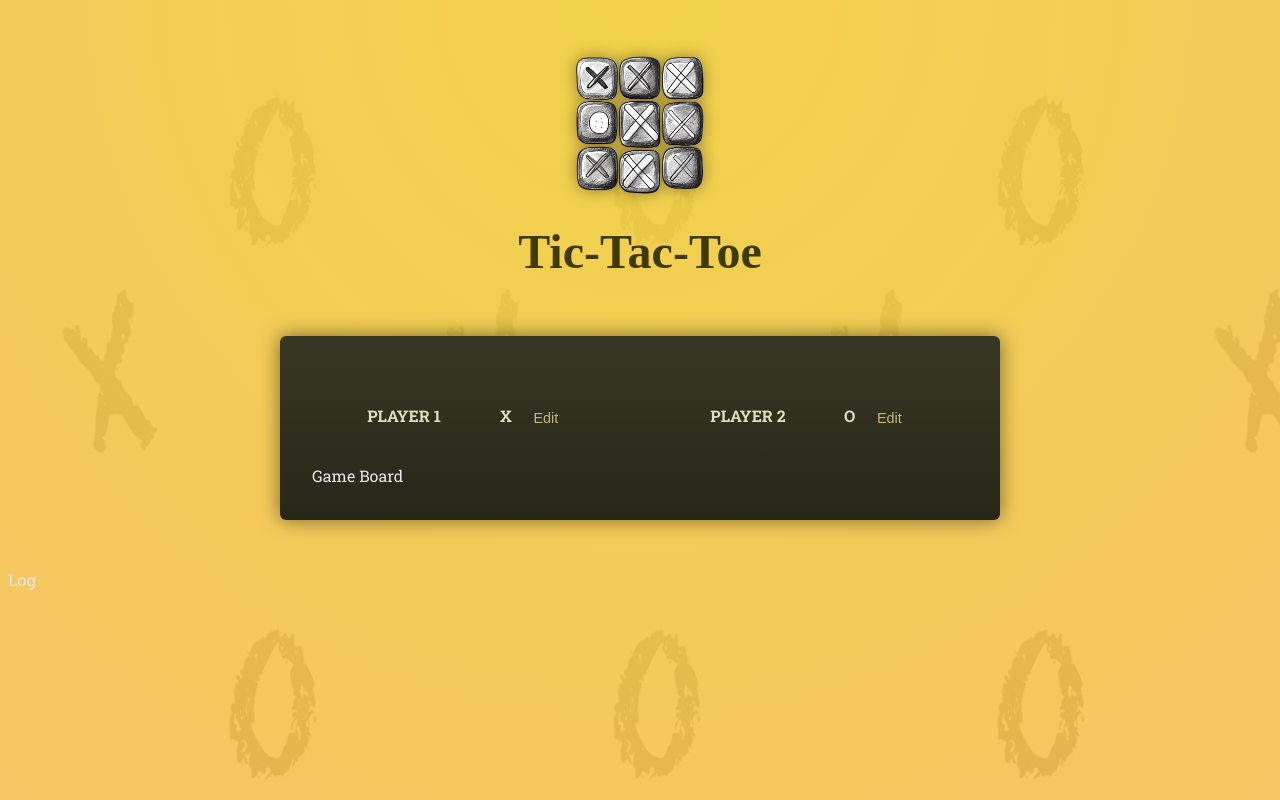
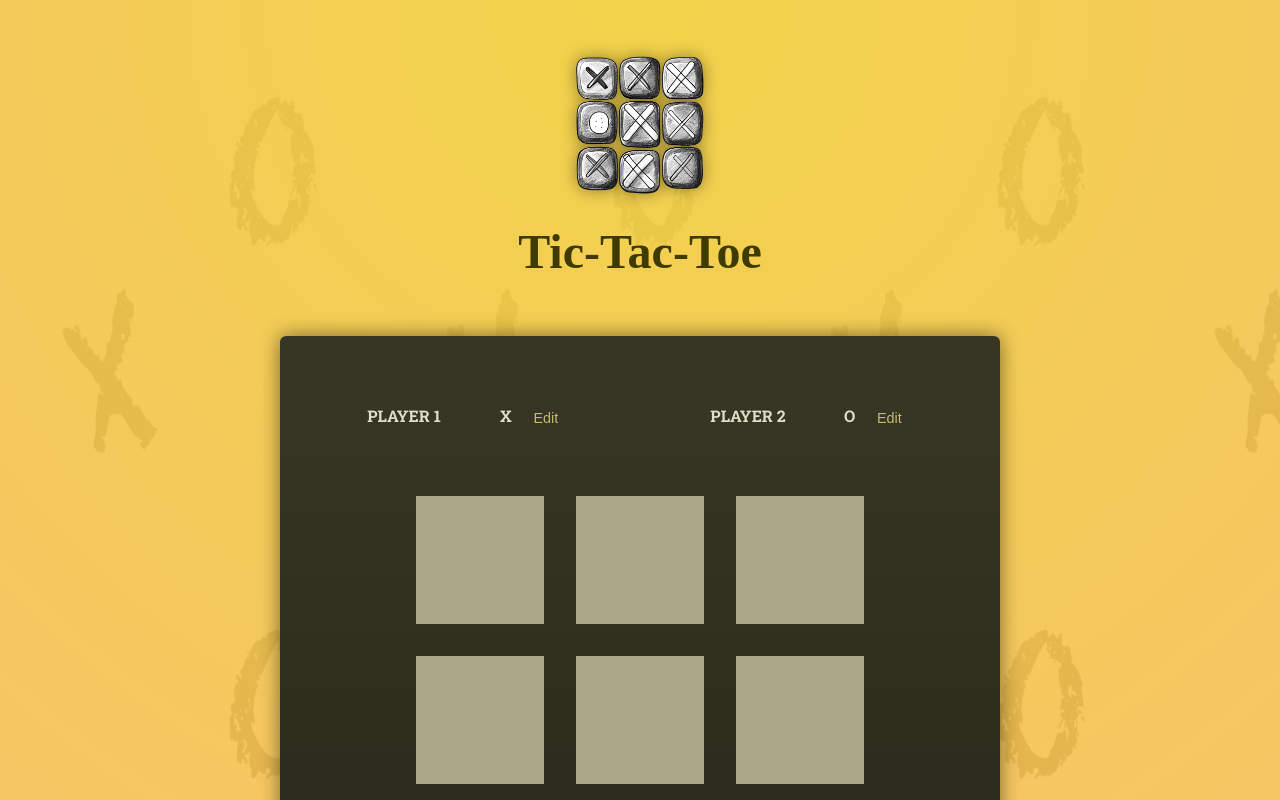
Before and after one commit to ShubhamGavand1234/Tick-Tak-Tow, a React (Vite) app: page / in a window 1280 px wide. Shown: the top 800 px of the page. Built offline with nearby package versions, Linux system fonts and the light colour scheme; a web font is replaced by a local one.

Commit message:
GameBoard Structure

```diff
--- a/src/components/App.jsx
+++ b/src/components/App.jsx
@@ -1,4 +1,5 @@
 import Player from "./Player";
+import GameBoard from "./GameBoard";
 
 function App() {
   return (
@@ -9,7 +10,7 @@ function App() {
             <Player name="Player 1" symbol="X" />
             <Player name="Player 2" symbol="O" />
           </ol>
-          Game Board
+          <GameBoard />
         </div>
         Log
       </main>
--- /dev/null
+++ b/src/components/GameBoard.jsx
@@ -0,0 +1,25 @@
+const initialGameBoard = [
+  [null, null, null],
+  [null, null, null],
+  [null, null, null],
+];
+
+function GameBoard() {
+  return (
+    <ol id="game-board">
+      {initialGameBoard.map((row, rowIndex) => (
+        <li key={rowIndex}>
+          <ol>
+            {row.map((playerSymbol, colIndex) => (
+              <li key={colIndex}>
+                <button>{playerSymbol}</button>
+              </li>
+            ))}
+          </ol>
+        </li>
+      ))}
+    </ol>
+  );
+}
+
+export default GameBoard;
```
